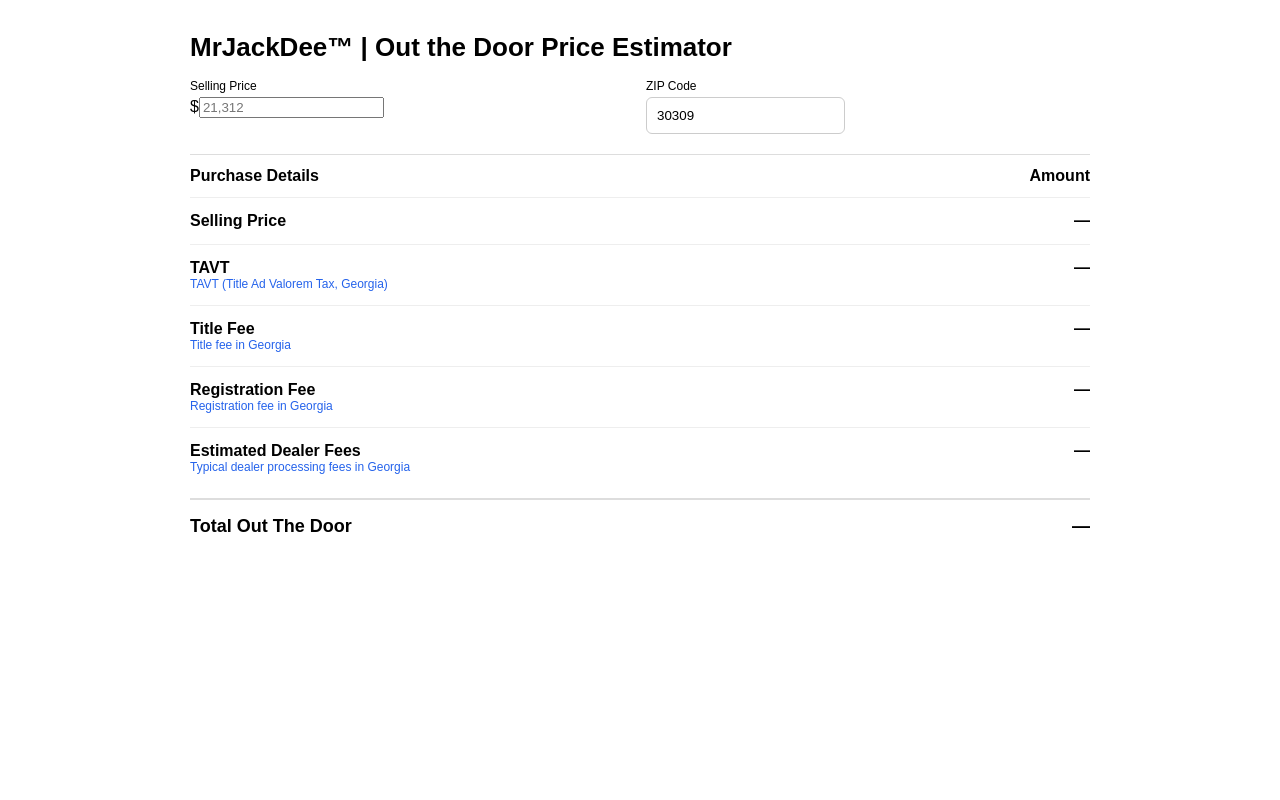
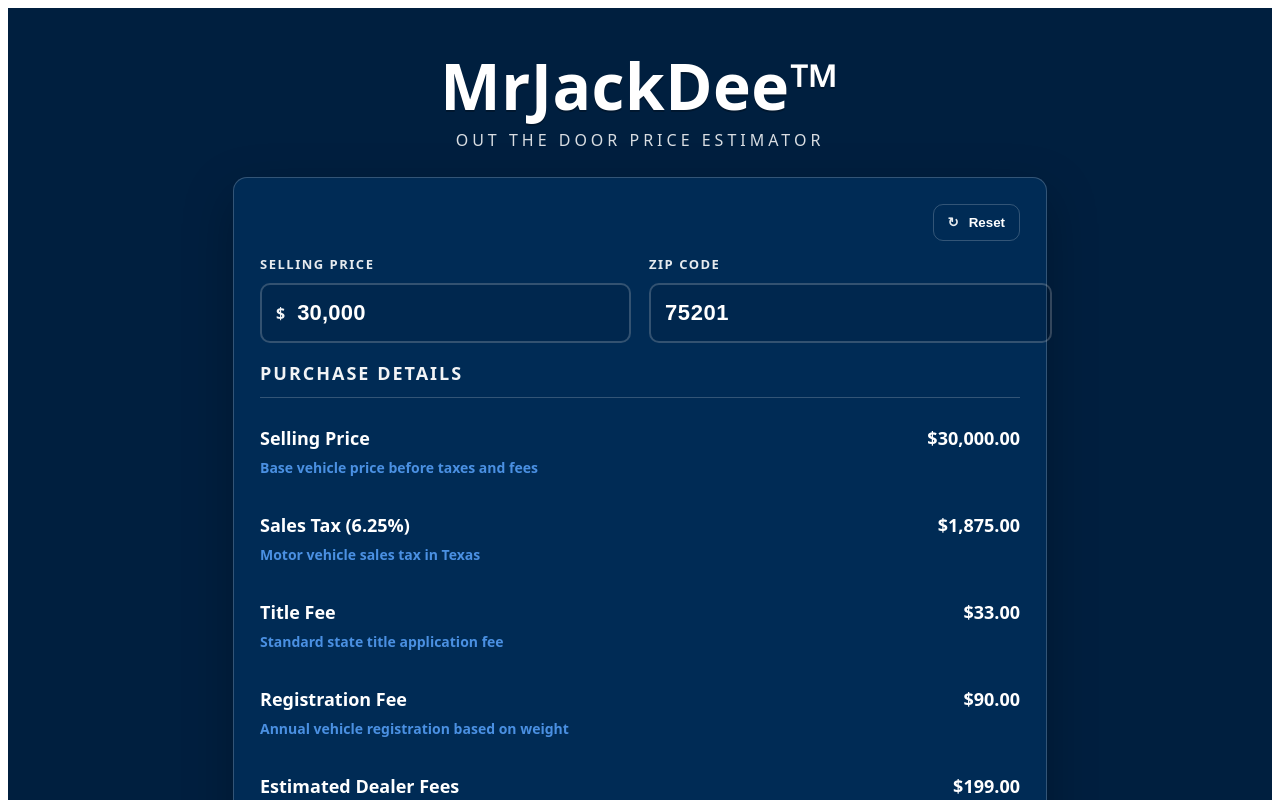
Before and after one commit to mrjackdee/auto-otd-calculator, a React (Vite) app: page / in a window 1280 px wide. Shown: the top 800 px of the page. Built offline with nearby package versions, Linux system fonts and the light colour scheme.

Commit message:
Update to blue and white scheme UI

```diff
--- a/src/App.jsx
+++ b/src/App.jsx
@@ -2,149 +2,359 @@
 import { lookupByZip } from "./rates";
 import { calcOTD, formatCurrency, formatInputDollars, parseDollars } from "./utils";
 
-
-
-function cleanZip(raw) {
-  return (raw || "").replace(/\D/g, "").slice(0, 5);
-}
-
-function cleanMoney(raw) {
-  return (raw || "").replace(/[^0-9.]/g, "");
-}
-
 const Row = ({ label, helper, value }) => (
-  <div style={styles.tr}>
-    <div style={styles.leftBlock}>
-      <div style={styles.tdLeft}>{label}</div>
-      {helper ? <div style={styles.helper}>{helper}</div> : null}
+  <div style={styles.row}>
+    <div style={styles.rowLeft}>
+      <div style={styles.rowLabel}>{label}</div>
+      {helper ? <div style={styles.rowHelper}>{helper}</div> : null}
     </div>
-    <div style={styles.tdRight}>{value}</div>
+    <div style={styles.rowValue}>{value}</div>
   </div>
 );
 
 export default function App() {
-  const [priceRaw, setPriceRaw] = useState("");
-  const [zipRaw, setZipRaw] = useState("30309");
+  const [priceRaw, setPriceRaw] = useState("30,000");
+  const [zipRaw, setZipRaw] = useState("75201"); // default Texas example from mockup
 
   const zip = useMemo(() => String(zipRaw || "").replace(/\D/g, "").slice(0, 5), [zipRaw]);
   const rate = useMemo(() => lookupByZip(zip), [zip]);
+
   const invalidZip = zip.length === 5 && !rate;
 
-const sellingPrice = Number(String(priceRaw).replace(/,/g, "")) || 0;
-
+  const sellingPrice = parseDollars(priceRaw);
 
   const result =
-    rate && sellingPrice > 0
-      ? calcOTD(sellingPrice, rate.taxRate, rate.titleFee, rate.registrationFee, rate.dealerFeeEstimate)
+    !invalidZip && rate && sellingPrice > 0
+      ? calcOTD(
+          sellingPrice,
+          rate.taxRate,
+          rate.titleFee,
+          rate.registrationFee,
+          rate.dealerFeeEstimate
+        )
       : null;
 
   const ready = Boolean(result);
 
-  let taxHelper = "";
-  if (rate?.stateCode === "GA") {
-    taxHelper = "TAVT (Title Ad Valorem Tax, Georgia)";
-  } else if (rate?.stateCode === "TX") {
-    taxHelper = "Motor vehicle sales tax in Texas";
-  }
+  const taxPercentLabel = rate ? (rate.taxRate * 100).toFixed(2) : "0.00";
+  const taxLineLabel =
+    rate?.stateCode === "GA" ? `TAVT (${taxPercentLabel}%)` : `Sales Tax (${taxPercentLabel}%)`;
+
+  const taxHelper =
+    rate?.stateCode === "GA"
+      ? "TAVT (Title Ad Valorem Tax, Georgia)"
+      : rate?.stateCode === "TX"
+      ? "Motor vehicle sales tax in Texas"
+      : "";
+
+  const reset = () => {
+    setPriceRaw("");
+    setZipRaw("30309"); // reset back to Georgia example
+  };
 
   return (
     <div style={styles.page}>
+      <div style={styles.header}>
+        <div style={styles.brand}>MrJackDee™</div>
+        <div style={styles.subtitle}>OUT THE DOOR PRICE ESTIMATOR</div>
+      </div>
+
       <div style={styles.card}>
-        <div style={styles.title}>MrJackDee™ | Out the Door Price Estimator</div>
+        <div style={styles.cardTopRow}>
+          <div style={styles.spacer} />
+          <button type="button" style={styles.resetBtn} onClick={reset}>
+            <span style={styles.resetIcon}>↻</span>
+            Reset
+          </button>
+        </div>
 
-        <div style={styles.inputs}>
-<label style={styles.label}>
-  <div style={styles.labelText}>Selling Price</div>
+        <div style={styles.inputsGrid}>
+          <div>
+            <div style={styles.inputLabel}>SELLING PRICE</div>
             <div style={styles.moneyWrap}>
               <span style={styles.moneyPrefix}>$</span>
               <input
                 style={styles.moneyInput}
                 value={priceRaw}
-      placeholder="21,312"
+                placeholder="30,000"
                 inputMode="numeric"
                 onChange={(e) => setPriceRaw(formatInputDollars(e.target.value))}
               />
             </div>
-</label>
+          </div>
 
-
-          <label style={styles.label}>
-            <div style={styles.labelText}>ZIP Code</div>
+          <div>
+            <div style={styles.inputLabel}>ZIP CODE</div>
             <input
-              style={styles.input}
+              style={styles.zipInput}
               value={zipRaw}
-              placeholder="Example: 30309"
+              placeholder="75201"
+              inputMode="numeric"
               onChange={(e) => setZipRaw(e.target.value)}
             />
-          </label>
+          </div>
         </div>
 
-        <div style={styles.tableWrap}>
-          <div style={styles.tableHeader}>
-            <div>Purchase Details</div>
-            <div>Amount</div>
+        {invalidZip ? (
+          <div style={styles.error}>
+            This estimator is only valid for ZIP codes located in Texas or Georgia.
           </div>
+        ) : null}
 
-          <Row label="Selling Price" value={ready ? formatCurrency(result.sellingPrice) : "—"} />
+        <div style={styles.sectionTitle}>PURCHASE DETAILS</div>
+        <div style={styles.divider} />
+
+        <div style={styles.rows}>
+          <Row
+            label="Selling Price"
+            helper="Base vehicle price before taxes and fees"
+            value={ready ? formatCurrency(result.sellingPrice) : "—"}
+          />
 
           <Row
-            label={rate?.taxLabel || "Tax"}
+            label={taxLineLabel}
             helper={taxHelper}
-            value={ready ? `${formatCurrency(result.salesTax)} (${(result.taxRate * 100).toFixed(2)}%)` : "—"}
+            value={ready ? formatCurrency(result.salesTax) : "—"}
           />
 
           <Row
             label="Title Fee"
-            helper={rate ? `Title fee in ${rate.stateName}` : ""}
+            helper={rate?.stateCode === "GA" ? "Standard state title application fee" : "Standard state title application fee"}
             value={ready ? formatCurrency(result.titleFee) : "—"}
           />
 
           <Row
             label="Registration Fee"
-            helper={rate ? `Registration fee in ${rate.stateName}` : ""}
+            helper={rate?.stateCode === "TX" ? "Annual vehicle registration based on weight" : "Annual vehicle registration fee"}
             value={ready ? formatCurrency(result.licenseFee) : "—"}
           />
 
           <Row
             label="Estimated Dealer Fees"
-            helper={rate ? `Typical dealer processing fees in ${rate.stateName}` : ""}
+            helper="Average documentation and processing fees"
             value={ready ? formatCurrency(result.dealerFee) : "—"}
           />
+        </div>
 
-          <div style={styles.divider} />
+        <div style={styles.totalDivider} />
 
         <div style={styles.totalRow}>
-            <div style={styles.totalLeft}>Total Out The Door</div>
-            <div style={styles.totalRight}>{ready ? formatCurrency(result.total) : "—"}</div>
+          <div style={styles.totalLabel}>TOTAL OUT THE DOOR</div>
+          <div style={styles.totalValue}>{ready ? formatCurrency(result.total) : "—"}</div>
         </div>
       </div>
+
+      <div style={styles.footer}>
+        <strong>© 2026 MrJackDee™. All estimates are subject to local dealership verification and state law changes.</strong>
       </div>
     </div>
   );
 }
 
 const styles = {
-  page: { padding: 24, fontFamily: "Arial" },
-  card: { maxWidth: 900, margin: "0 auto" },
-  title: { fontSize: 26, fontWeight: 800, marginBottom: 16 },
+  page: {
+    minHeight: "100vh",
+    background: "#001F3F",
+    color: "#FFFFFF",
+    fontFamily:
+      'ui-sans-serif, system-ui, -apple-system, Segoe UI, Roboto, Helvetica, Arial, "Apple Color Emoji","Segoe UI Emoji"',
+    padding: "44px 20px 24px"
+  },
 
-  inputs: { display: "grid", gridTemplateColumns: "1fr 1fr", gap: 12, marginBottom: 20 },
-  label: {},
-  labelText: { fontSize: 12, marginBottom: 4 },
-  input: { padding: 10, border: "1px solid #ccc", borderRadius: 6 },
+  header: {
+    textAlign: "center",
+    marginBottom: 26
+  },
+  brand: {
+    fontSize: 64,
+    fontWeight: 900,
+    letterSpacing: 0.5,
+    lineHeight: 1.05,
+    textShadow: "0 2px 0 rgba(0,0,0,0.25)"
+  },
+  subtitle: {
+    marginTop: 10,
+    fontSize: 16,
+    letterSpacing: 4,
+    opacity: 0.85
+  },
 
-  tableWrap: { borderTop: "1px solid #ddd" },
-  tableHeader: { display: "flex", justifyContent: "space-between", fontWeight: 800, padding: "12px 0" },
+  card: {
+    maxWidth: 760,
+    margin: "0 auto",
+    background: "#002B55",
+    border: "1px solid rgba(255, 255, 255, 0.2)",
+    borderRadius: 14,
+    padding: 26,
+    boxShadow: "0 18px 50px rgba(0,0,0,0.25)"
+  },
 
-  tr: { display: "flex", justifyContent: "space-between", padding: "14px 0", borderTop: "1px solid #eee" },
-  leftBlock: { display: "flex", flexDirection: "column" },
-  tdLeft: { fontWeight: 600 },
-  helper: { fontSize: 12, color: "#2563eb" },
-  tdRight: { fontWeight: 700 },
+  cardTopRow: {
+    display: "flex",
+    justifyContent: "space-between",
+    alignItems: "center",
+    marginBottom: 14
+  },
+  spacer: { height: 1 },
 
-  divider: { borderTop: "2px solid #ddd", marginTop: 10 },
+  resetBtn: {
+    display: "inline-flex",
+    alignItems: "center",
+    gap: 10,
+    borderRadius: 10,
+    padding: "10px 14px",
+    background: "transparent",
+    color: "#FFFFFF",
+    border: "1px solid rgba(255, 255, 255, 0.2)",
+    cursor: "pointer",
+    fontWeight: 700
+  },
+  resetIcon: {
+    display: "inline-block",
+    opacity: 0.9
+  },
 
-  totalRow: { display: "flex", justifyContent: "space-between", padding: "16px 0" },
-  totalLeft: { fontSize: 18, fontWeight: 900 },
-  totalRight: { fontSize: 18, fontWeight: 900 }
+  inputsGrid: {
+    display: "grid",
+    gridTemplateColumns: "1fr 1fr",
+    gap: 18,
+    marginTop: 6,
+    marginBottom: 18
+  },
+
+  inputLabel: {
+    fontSize: 13,
+    letterSpacing: 1.5,
+    fontWeight: 800,
+    opacity: 0.9,
+    marginBottom: 10
+  },
+
+  moneyWrap: {
+    display: "flex",
+    alignItems: "center",
+    border: "2px solid rgba(255, 255, 255, 0.2)",
+    borderRadius: 10,
+    padding: "0 14px",
+    height: 56,
+    background: "rgba(0,0,0,0.08)"
+  },
+  moneyPrefix: {
+    fontSize: 16,
+    fontWeight: 900,
+    color: "#FFFFFF",
+    marginRight: 10,
+    opacity: 0.95
+  },
+  moneyInput: {
+    border: "none",
+    outline: "none",
+    fontSize: 22,
+    fontWeight: 900,
+    width: "100%",
+    color: "#FFFFFF",
+    background: "transparent",
+    letterSpacing: 0.2
+  },
+
+  zipInput: {
+    width: "100%",
+    height: 56,
+    borderRadius: 10,
+    border: "2px solid rgba(255, 255, 255, 0.2)",
+    background: "rgba(0,0,0,0.08)",
+    color: "#FFFFFF",
+    fontSize: 22,
+    fontWeight: 900,
+    padding: "0 14px",
+    outline: "none",
+    letterSpacing: 0.6
+  },
+
+  error: {
+    marginTop: 6,
+    marginBottom: 14,
+    padding: 12,
+    borderRadius: 10,
+    background: "rgba(185, 28, 28, 0.18)",
+    border: "1px solid rgba(185, 28, 28, 0.55)",
+    color: "#FFFFFF",
+    fontWeight: 800
+  },
+
+  sectionTitle: {
+    marginTop: 6,
+    fontSize: 18,
+    fontWeight: 900,
+    letterSpacing: 2,
+    opacity: 0.95
+  },
+  divider: {
+    marginTop: 12,
+    height: 1,
+    background: "rgba(255, 255, 255, 0.2)"
+  },
+
+  rows: {
+    marginTop: 10
+  },
+
+  row: {
+    display: "flex",
+    justifyContent: "space-between",
+    gap: 18,
+    padding: "18px 0"
+  },
+  rowLeft: {
+    maxWidth: "70%"
+  },
+  rowLabel: {
+    fontSize: 18,
+    fontWeight: 900
+  },
+  rowHelper: {
+    marginTop: 8,
+    fontSize: 14,
+    color: "#4A90E2",
+    fontWeight: 700
+  },
+  rowValue: {
+    fontSize: 18,
+    fontWeight: 900,
+    fontVariantNumeric: "tabular-nums",
+    whiteSpace: "nowrap"
+  },
+
+  totalDivider: {
+    marginTop: 10,
+    height: 2,
+    background: "rgba(255, 255, 255, 0.2)"
+  },
+
+  totalRow: {
+    display: "flex",
+    justifyContent: "space-between",
+    alignItems: "baseline",
+    paddingTop: 18,
+    paddingBottom: 6
+  },
+  totalLabel: {
+    fontSize: 13,
+    letterSpacing: 4,
+    fontWeight: 900,
+    opacity: 0.9
+  },
+  totalValue: {
+    fontSize: 56,
+    fontWeight: 1000,
+    lineHeight: 1,
+    fontVariantNumeric: "tabular-nums"
+  },
+
+  footer: {
+    textAlign: "center",
+    marginTop: 22,
+    opacity: 0.8,
+    fontSize: 12
+  }
 };
```
Lines whose indentation alone changed are shown as unchanged.
